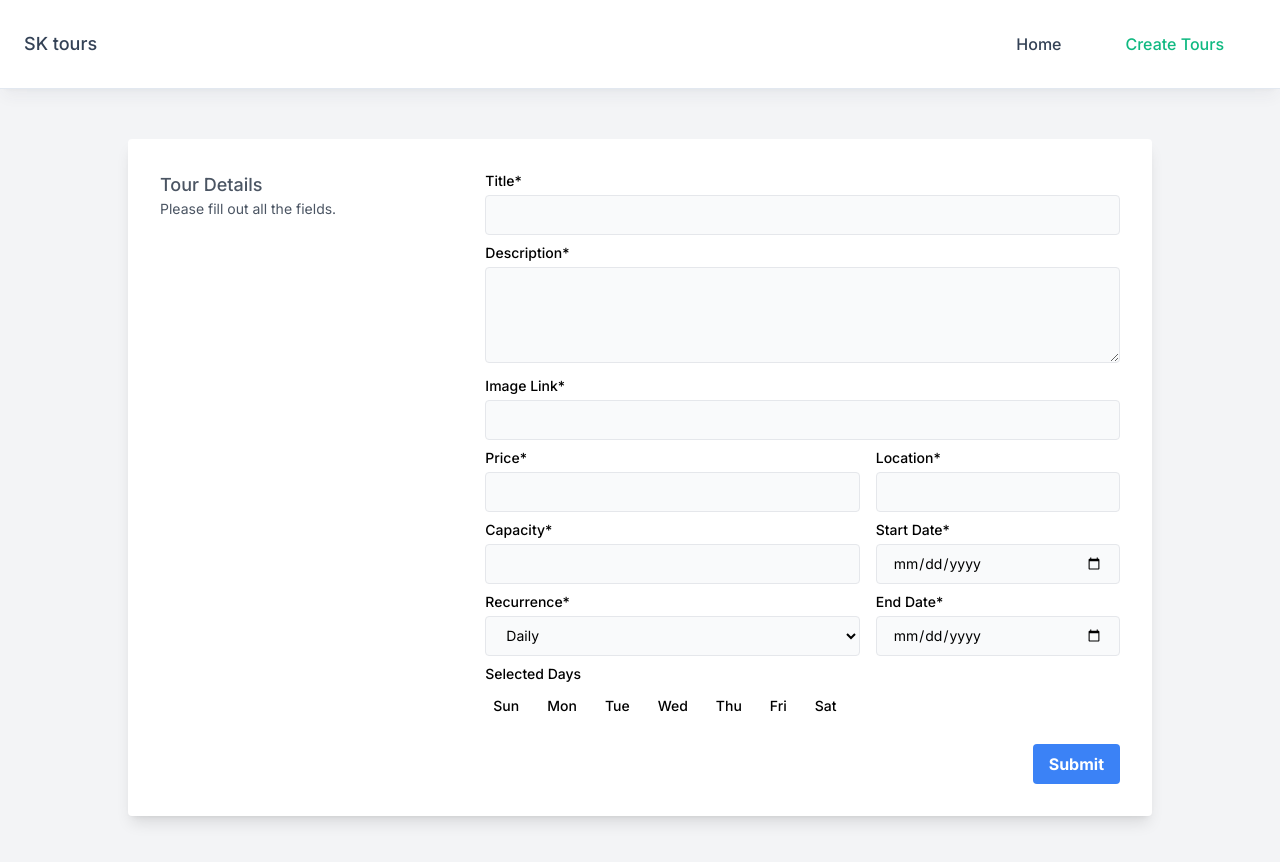
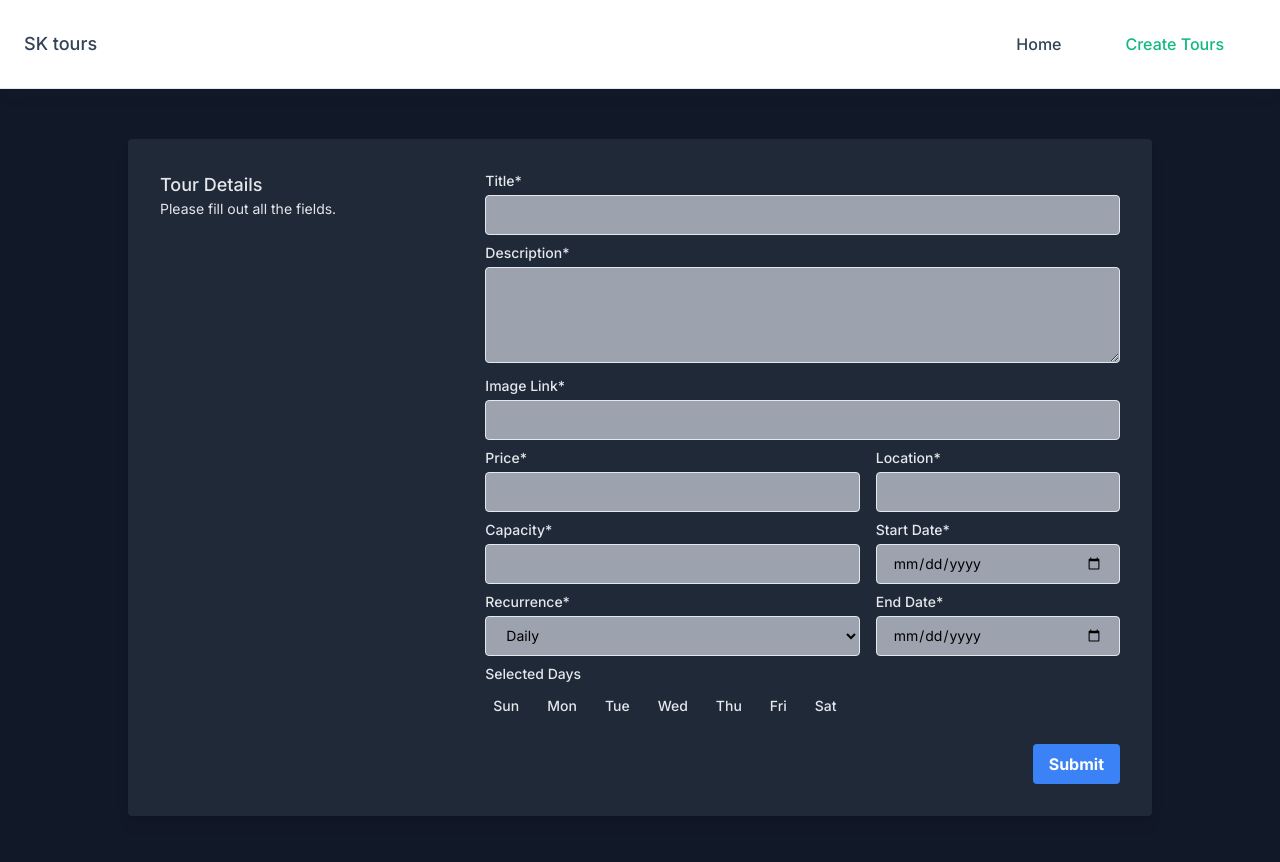
Before and after one commit to Satyam2192/tour-app, a Next.js app: page /create in a window 1280 px wide. Shown: the top 862 px of the page. Built offline with nearby package versions, Linux system fonts and the light colour scheme.

Commit message:
solved backend issues

```diff
--- a/app/book/[tourId]/page.jsx
+++ b/app/book/[tourId]/page.jsx
@@ -78,7 +78,7 @@ const BookingForm = () => {
   }
 
   return (
-    <section className="w-full dark:bg-gray-800 dark:text-gray-100">
+    <section className="w-full bg-gray-900 dark:text-gray-100">
       <div className="container max-w-6xl p-6 mx-auto pt-10 sm:pt-12">
         <div className="max-w-sm gap-3 mx-auto sm:max-w-full group hover:no-underline focus:no-underline lg:grid lg:grid-cols-12 dark:bg-gray-900">
           <img
--- a/app/create/page.jsx
+++ b/app/create/page.jsx
@@ -38,27 +38,27 @@ export default function CreateTour() {
 
   return (
 
-    <div className="min-h-screen p-6 bg-gray-100 flex items-center justify-center">
+    <div className="min-h-screen p-6 bg-gray-900 flex items-center justify-center">
       <div className="container max-w-screen-lg mx-auto">
         <div>
-          <div className="bg-white rounded shadow-lg p-4 px-4 md:p-8 mb-6">
+          <div className="bg-gray-800 rounded shadow-lg p-4 px-4 md:p-8 mb-6">
             <form onSubmit={handleSubmit(onSubmit)}>
               <div className="grid gap-4 gap-y-2 text-sm grid-cols-1 lg:grid-cols-3">
-                <div className="text-gray-600">
+                <div className="text-gray-200">
                   <p className="font-medium text-lg">Tour Details</p>
                   <p>Please fill out all the fields.</p>
                 </div>
 
                 <div className="lg:col-span-2">
-                  <div className="grid gap-4 gap-y-2 text-sm grid-cols-1 md:grid-cols-5">
-                    <div className="md:col-span-5">
+                  <div className=" grid gap-4 gap-y-2 text-sm grid-cols-1 md:grid-cols-5 text-gray-200">
+                    <div className="md:col-span-5 ">
                       <label htmlFor="title" className="font-medium">
                         Title*
                       </label>
                       <input
                         type="text"
                         id="title"
-                        className="h-10 border mt-1 rounded px-4 w-full bg-gray-50"
+                        className="h-10 border mt-1 rounded px-4 w-full bg-gray-400 text-black"
                         {...register("title")}
                       />
                       {errors.title && (
@@ -73,7 +73,7 @@ export default function CreateTour() {
                       <textarea
                         id="description"
                         rows="3"
-                        className="h-24 border mt-1 rounded px-4 w-full bg-gray-50"
+                        className="h-24 border mt-1 rounded px-4 w-full bg-gray-400 text-black"
                         {...register("description")}
                       />
                     </div>
@@ -84,7 +84,7 @@ export default function CreateTour() {
                       <input
                         type="link"
                         id="imageUrls"
-                        className="h-10 border mt-1 rounded px-4 w-full bg-gray-50"
+                        className="h-10 border mt-1 rounded px-4 w-full bg-gray-400 text-black"
                         {...register("imageUrls")}
                       />
                     </div>
@@ -96,7 +96,7 @@ export default function CreateTour() {
                       <input
                         type="number"
                         id="price"
-                        className="h-10 border mt-1 rounded px-4 w-full bg-gray-50"
+                        className="h-10 border mt-1 rounded px-4 w-full bg-gray-400 text-black"
                         {...register("price")}
                       />
                       {errors.price && (
@@ -111,7 +111,7 @@ export default function CreateTour() {
                       <input
                         type="text"
                         id="location"
-                        className="h-10 border mt-1 rounded px-4 w-full bg-gray-50"
+                        className="h-10 border mt-1 rounded px-4 w-full bg-gray-400 text-black"
                         {...register("location")}
                       />
                     </div>
@@ -123,7 +123,7 @@ export default function CreateTour() {
                       <input
                         type="number"
                         id="capacity"
-                        className="h-10 border mt-1 rounded px-4 w-full bg-gray-50"
+                        className="h-10 border mt-1 rounded px-4 w-full bg-gray-400 text-black"
                         {...register("capacity")}
                       />
                       {errors.capacity && (
@@ -137,7 +137,7 @@ export default function CreateTour() {
                       <input
                         type="date"
                         id="startDate"
-                        className="h-10 border mt-1 rounded px-4 w-full bg-gray-50"
+                        className="h-10 border mt-1 rounded px-4 w-full bg-gray-400 text-black"
                         {...register('startDate')}
                       />
                       {errors.startDate && (
@@ -150,7 +150,7 @@ export default function CreateTour() {
                       </label>
                       <select
                         id="recurrence"
-                        className="h-10 border mt-1 rounded px-4 w-full bg-gray-50"
+                        className="h-10 border mt-1 rounded px-4 w-full bg-gray-400 text-black"
                         {...register('recurrence')}
                       >
                         <option value="Daily">Daily</option>
@@ -169,7 +169,7 @@ export default function CreateTour() {
                       <input
                         type="date"
                         id="endDate"
-                        className="h-10 border mt-1 rounded px-4 w-full bg-gray-50"
+                        className="h-10 border mt-1 rounded px-4 w-full bg-gray-400 text-black"
                         {...register('endDate')}
                       />
                       {errors.endDate && (
@@ -189,13 +189,13 @@ export default function CreateTour() {
                               className="hidden peer
                      focus:ring-blue-500 h-4 w-4
                      border border-gray-300 rounded-sm
-                     checked:bg-blue-600 checked:border-transparent"
+                     checked:bg-blue-500 checked:border-transparent"
                               {...register('selectedDays')}
                             />
                             <label htmlFor={day}
                               className="inline-flex items-center
-                          peer-checked:bg-blue-600 peer-checked:text-white
-                          peer-focus:ring peer-focus:ring-blue-200
+                          peer-checked:bg-blue-500 peer-checked:text-white
+                          peer-focus:ring peer-focus:ring-blue-500
                           rounded-md px-2 py-1 text-sm font-medium">
                               {day}
                             </label>
--- a/app/page.jsx
+++ b/app/page.jsx
@@ -18,7 +18,7 @@ const TourListingPage = () => {
   }, []);
 
   return (
-    <section className="flex flex-col justify-center antialiased bg-gray-900 text-gray-200 min-h-screen">
+    <section className="flex flex-col justify-center antialiased bg-gray-900 text-gray-400 min-h-screen">
       <div className="max-w-6xl mx-auto p-4 sm:px-6 h-full">
         <Grid container spacing={9}>
           {tours.map((tour) => (
```
